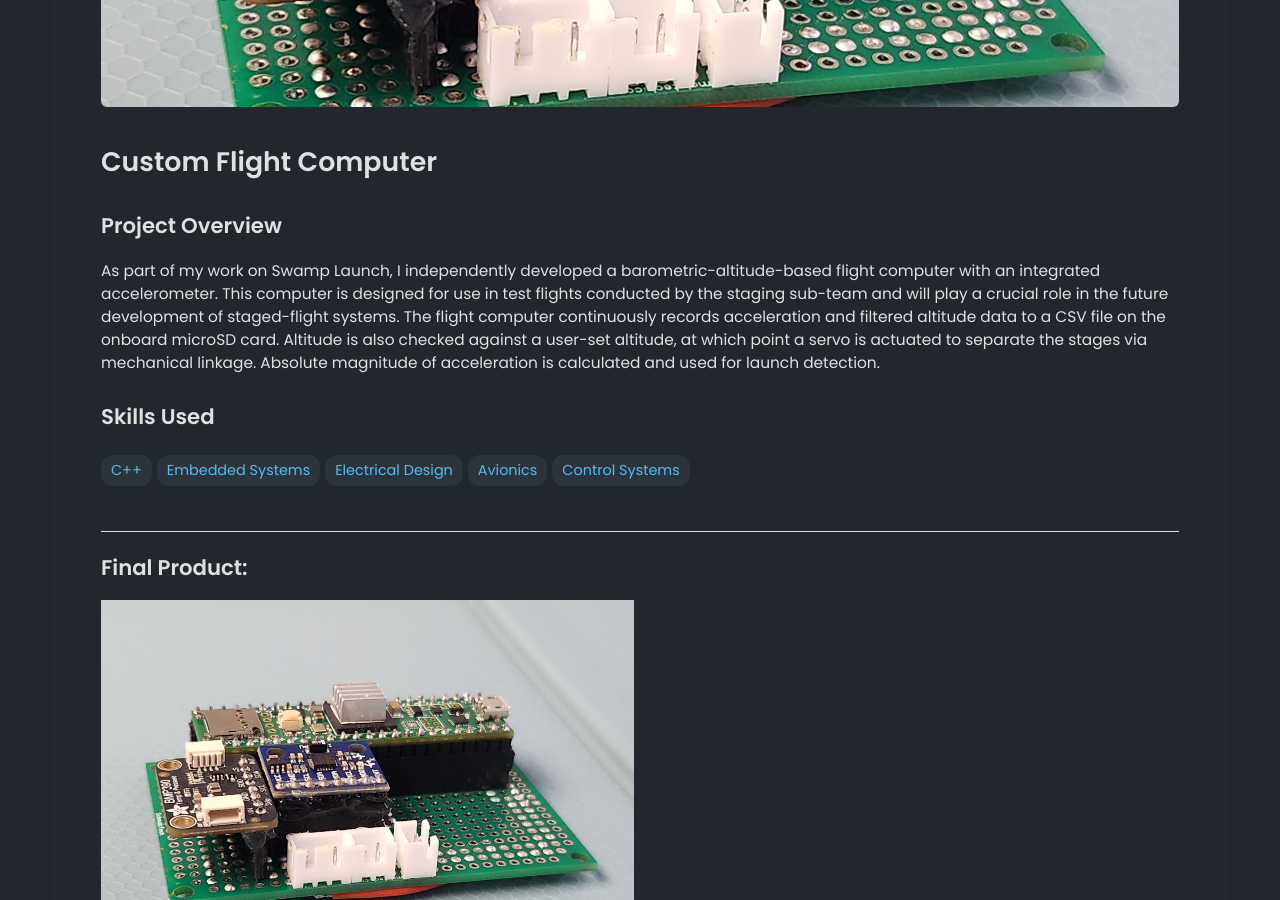
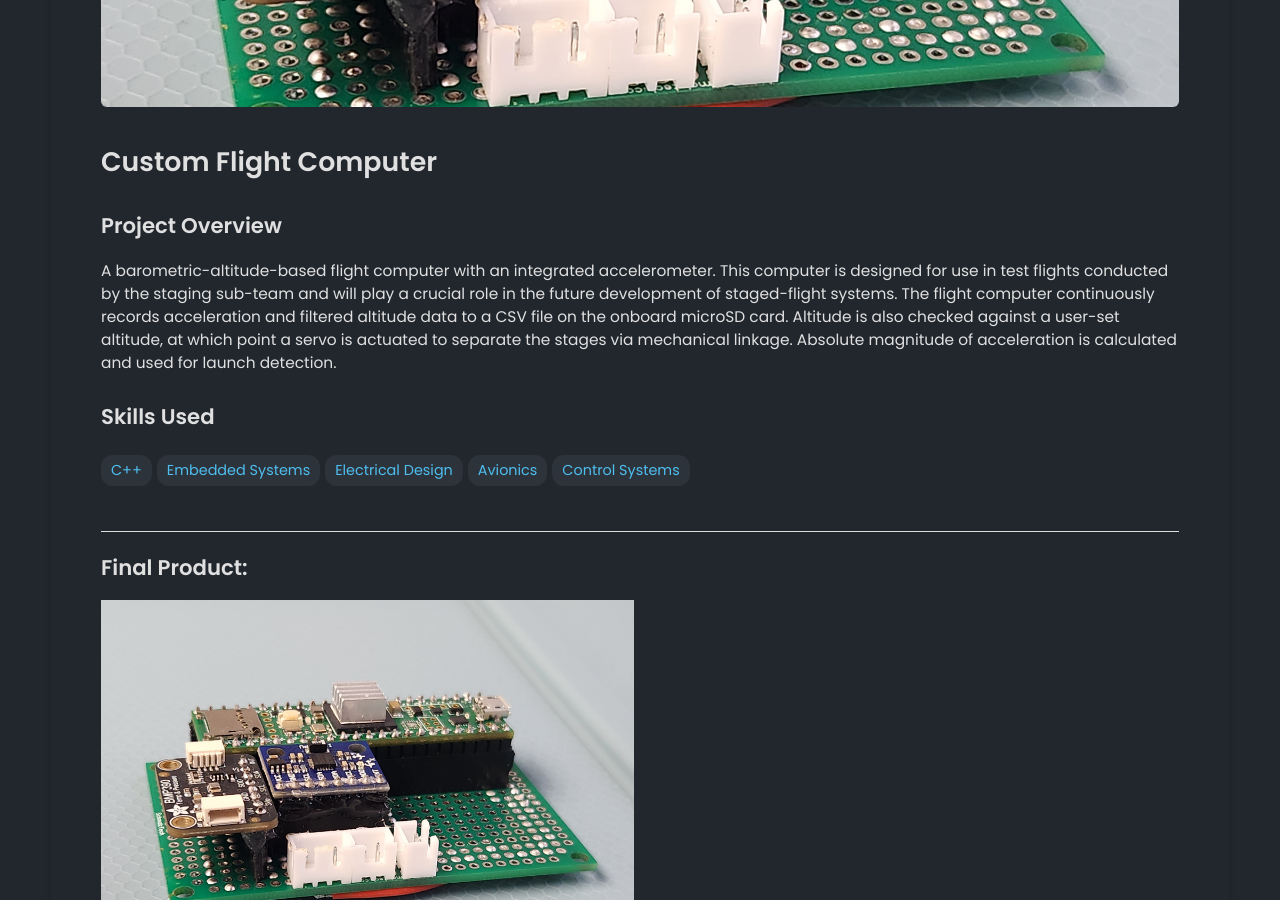
Before and after one commit to AlexZidar/AlexZidar.github.io, a Jekyll site: the page built from _projects/flight-computer/index.md, in a window 1280 px wide and 900 px high, scrolled down 433 px. Built offline with Jekyll 4.4.1, drawn with Linux system fonts in a browser that asks for light colours.

Commit message:
made some changes

```diff
--- a/_projects/flight-computer/index.md
+++ b/_projects/flight-computer/index.md
@@ -1,7 +1,7 @@
 ---
 layout: post
 title: Custom Flight Computer
-description: As part of my work on Swamp Launch, I independently developed a barometric-altitude-based flight computer with an integrated accelerometer. This computer is designed for use in test flights conducted by the staging sub-team and will play a crucial role in the future development of staged-flight systems. The flight computer continuously records acceleration and filtered altitude data to a CSV file on the onboard microSD card. Altitude is also checked against a user-set altitude, at which point a servo is actuated to separate the stages via mechanical linkage. Absolute magnitude of acceleration is calculated and used for launch detection.
+description: A barometric-altitude-based flight computer with an integrated accelerometer. This computer is designed for use in test flights conducted by the staging sub-team and will play a crucial role in the future development of staged-flight systems. The flight computer continuously records acceleration and filtered altitude data to a CSV file on the onboard microSD card. Altitude is also checked against a user-set altitude, at which point a servo is actuated to separate the stages via mechanical linkage. Absolute magnitude of acceleration is calculated and used for launch detection.
 skills:
   - C++
   - Embedded Systems
```
Also changed, not shown: _projects/prop-data/index.md (+1 -1 lines).
